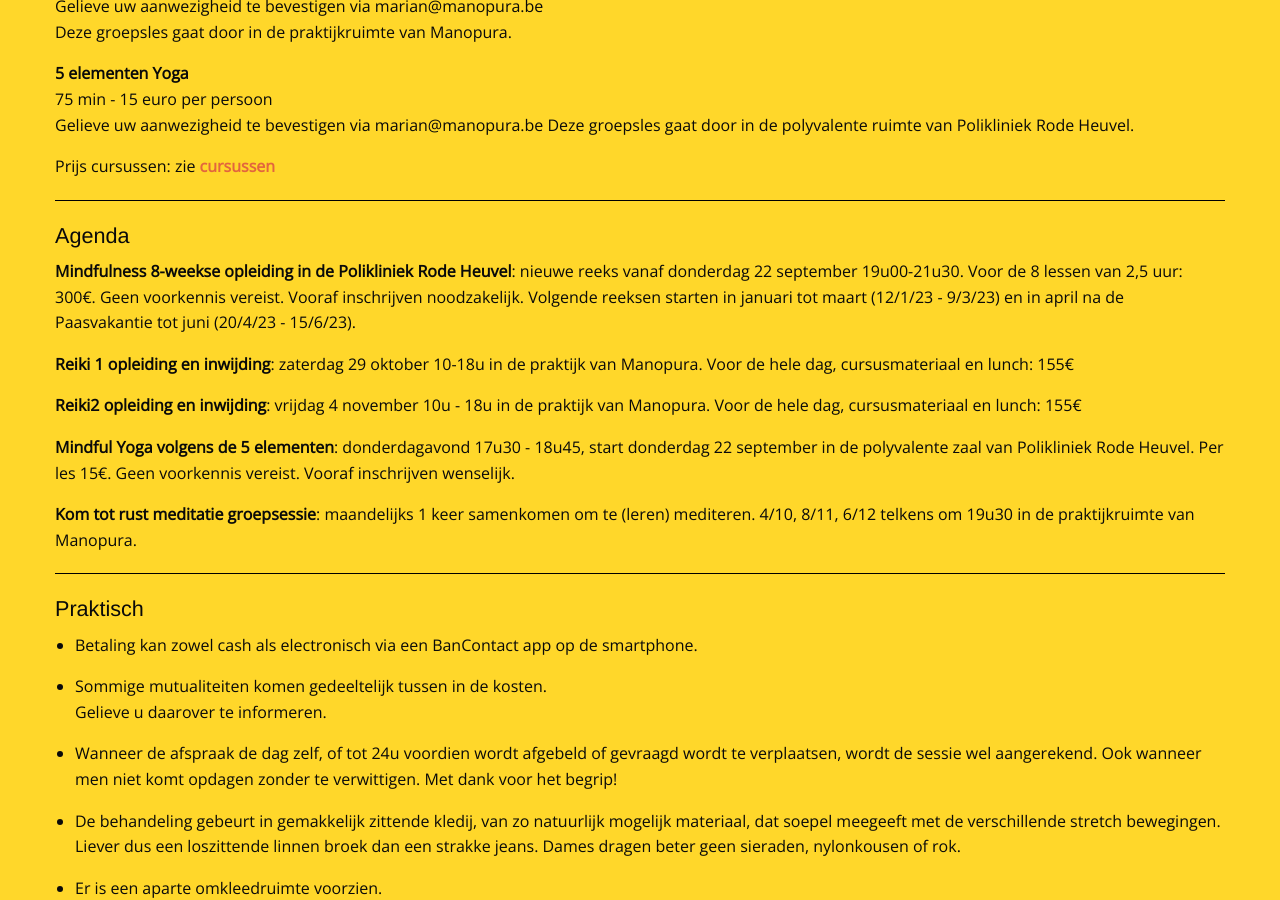
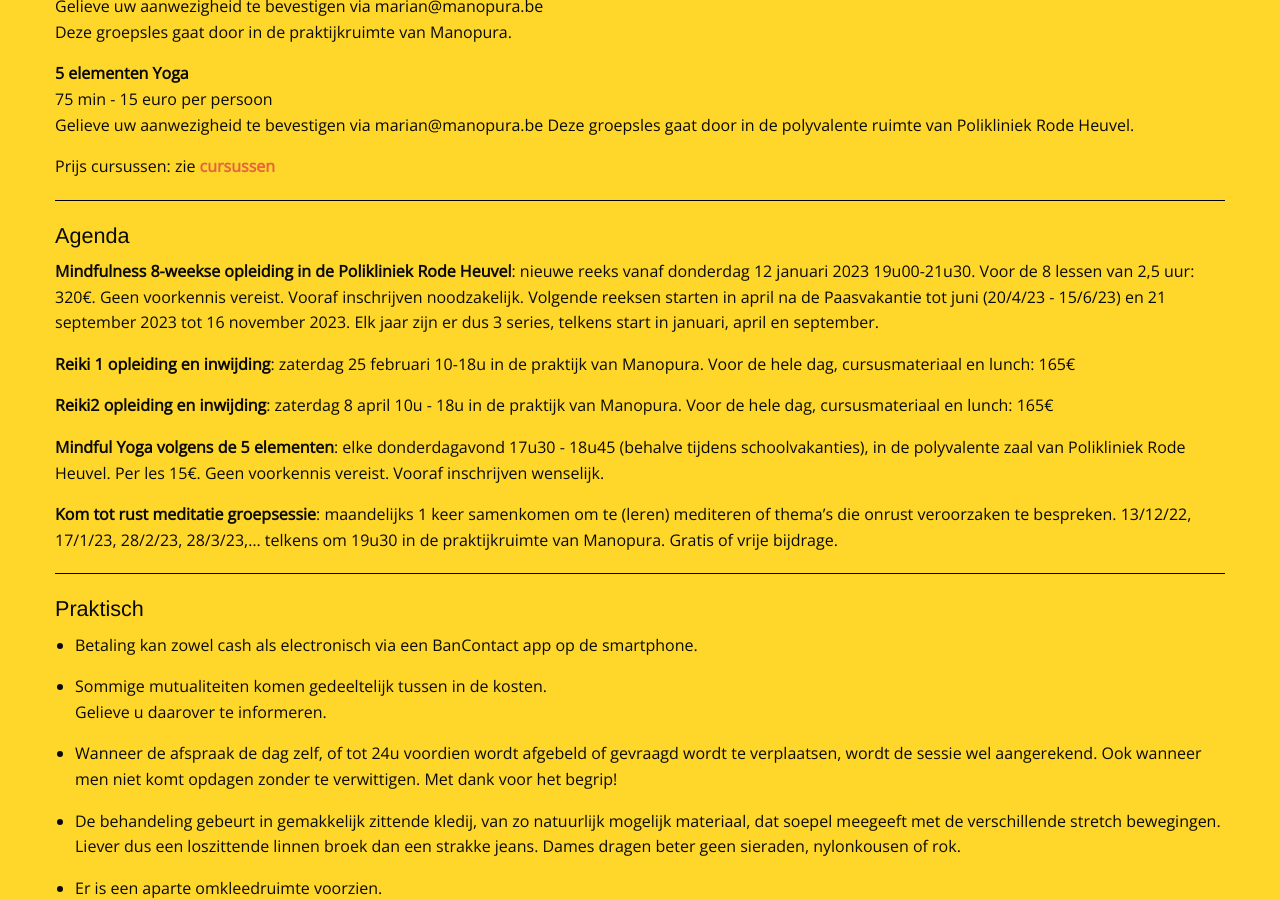
Before and after one commit to manopura/manopura.github.io, a Jekyll site: the page built from praktisch.md, in a window 1280 px wide and 900 px high, scrolled down 898 px. Built offline with Jekyll 4.4.1, drawn with Linux system fonts in a browser that asks for light colours; nearby versions of some CDN libraries; our own code applies the rules of GitHub Pages for plain Markdown files.

Commit message:
Update praktisch.md

```diff
--- a/praktisch.md
+++ b/praktisch.md
@@ -51,15 +51,15 @@
 
 ### Agenda
 
-**Mindfulness 8-weekse opleiding in de Polikliniek Rode Heuvel**: nieuwe reeks vanaf donderdag 22 september 19u00-21u30. Voor de 8 lessen van 2,5 uur: 300€. Geen voorkennis vereist. Vooraf inschrijven noodzakelijk. Volgende reeksen starten in januari tot maart (12/1/23 - 9/3/23) en in april na de Paasvakantie tot juni (20/4/23 - 15/6/23).
+**Mindfulness 8-weekse opleiding in de Polikliniek Rode Heuvel**: nieuwe reeks vanaf donderdag 12 januari 2023 19u00-21u30. Voor de 8 lessen van 2,5 uur: 320€. Geen voorkennis vereist. Vooraf inschrijven noodzakelijk. Volgende reeksen starten in april na de Paasvakantie tot juni (20/4/23 - 15/6/23) en 21 september 2023 tot 16 november 2023. Elk jaar zijn er dus 3 series, telkens start in januari, april en september.
 
-**Reiki 1 opleiding en inwijding**: zaterdag 29 oktober 10-18u in de praktijk van Manopura. Voor de hele dag, cursusmateriaal en lunch: 155€
+**Reiki 1 opleiding en inwijding**: zaterdag 25 februari 10-18u in de praktijk van Manopura. Voor de hele dag, cursusmateriaal en lunch: 165€
 
-**Reiki2 opleiding en inwijding**: vrijdag 4 november 10u - 18u in de praktijk van Manopura. Voor de hele dag, cursusmateriaal en lunch: 155€
+**Reiki2 opleiding en inwijding**: zaterdag 8 april 10u - 18u in de praktijk van Manopura. Voor de hele dag, cursusmateriaal en lunch: 165€
 
-**Mindful Yoga volgens de 5 elementen**: donderdagavond 17u30 - 18u45, start donderdag 22 september in de polyvalente zaal van Polikliniek Rode Heuvel. Per les 15€. Geen voorkennis vereist. Vooraf inschrijven wenselijk.
+**Mindful Yoga volgens de 5 elementen**: elke donderdagavond 17u30 - 18u45 (behalve tijdens schoolvakanties), in de polyvalente zaal van Polikliniek Rode Heuvel. Per les 15€. Geen voorkennis vereist. Vooraf inschrijven wenselijk.
 
-**Kom tot rust meditatie groepsessie**: maandelijks 1 keer samenkomen om te (leren) mediteren. 4/10, 8/11, 6/12 telkens om 19u30 in de praktijkruimte van Manopura.
+**Kom tot rust meditatie groepsessie**: maandelijks 1 keer samenkomen om te (leren) mediteren of thema's die onrust veroorzaken te bespreken. 13/12/22, 17/1/23, 28/2/23, 28/3/23,... telkens om 19u30 in de praktijkruimte van Manopura. Gratis of vrije bijdrage.
 
 
 ---
```
